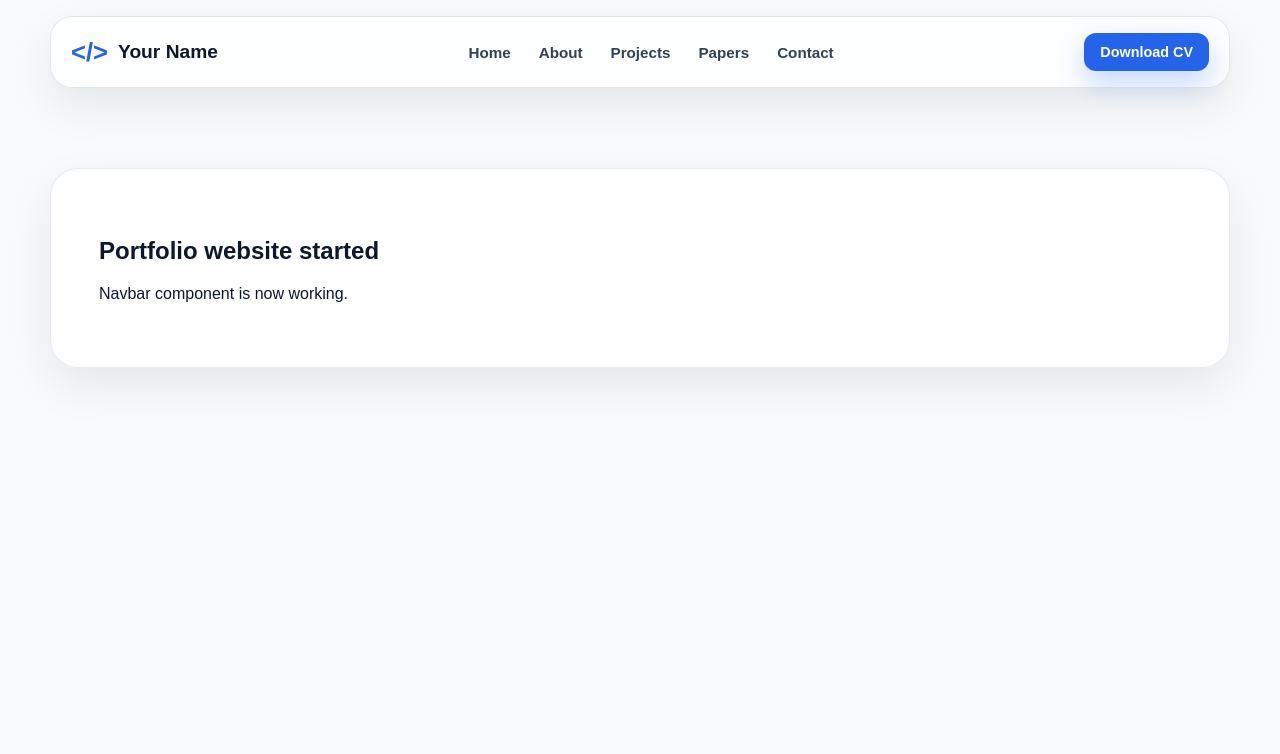
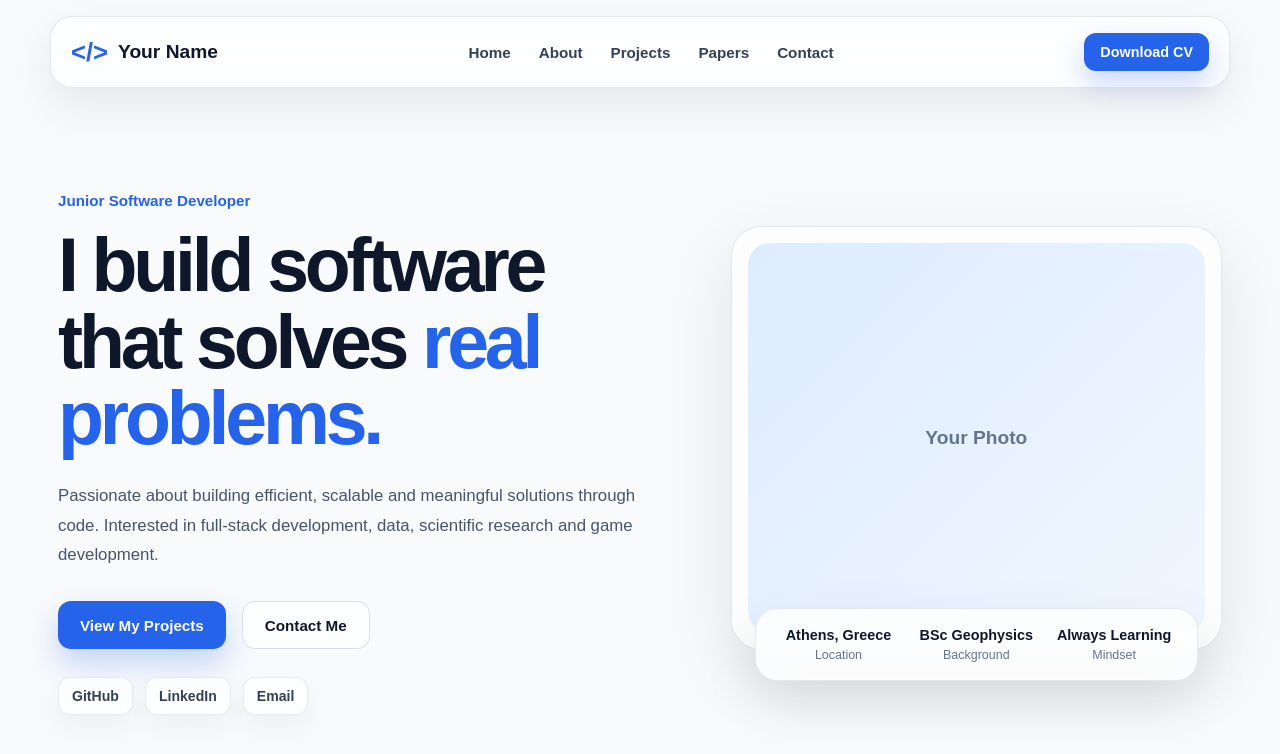
Before and after one commit to loukasdrosos/portfolio-website, a React (Vite) app: page / in a window 1280 px wide. Shown: the top 754 px of the page. Built offline with nearby package versions, Linux system fonts and the light colour scheme.

Commit message:
Add hero component

```diff
--- a/src/App.jsx
+++ b/src/App.jsx
@@ -1,4 +1,5 @@
 import Navbar from "./components/Navbar"
+import Hero from "./components/Hero"
 
 function App() {
   return (
@@ -6,10 +7,7 @@ function App() {
       <Navbar />
 
       <main>
-        <section id="home" className="temporary-section">
-          <h1>Portfolio website started</h1>
-          <p>Navbar component is now working.</p>
-        </section>
+        <Hero />
       </main>
     </div>
   )
--- /dev/null
+++ b/src/components/Hero.css
@@ -0,0 +1,213 @@
+.hero {
+  width: min(1180px, calc(100% - 32px));
+  margin: 72px auto 0;
+  padding: 32px 8px 64px;
+
+  display: grid;
+  grid-template-columns: 1.1fr 0.9fr;
+  align-items: center;
+  gap: 72px;
+}
+
+.hero-label {
+  margin: 0 0 18px;
+  color: #2563eb;
+  font-size: 0.95rem;
+  font-weight: 700;
+}
+
+.hero h1 {
+  max-width: 680px;
+  margin: 0;
+
+  color: #0f172a;
+  font-size: clamp(2.8rem, 6vw, 4.7rem);
+  line-height: 1.02;
+  letter-spacing: -0.055em;
+}
+
+.hero h1 span {
+  color: #2563eb;
+}
+
+.hero-description {
+  max-width: 620px;
+  margin: 24px 0 0;
+
+  color: #475569;
+  font-size: 1.05rem;
+  line-height: 1.75;
+}
+
+.hero-buttons {
+  display: flex;
+  gap: 16px;
+  margin-top: 32px;
+}
+
+.primary-button,
+.secondary-button {
+  display: inline-flex;
+  align-items: center;
+  justify-content: center;
+
+  min-height: 48px;
+  padding: 0 22px;
+
+  border-radius: 13px;
+  font-size: 0.95rem;
+  font-weight: 700;
+
+  transition: 0.2s ease;
+}
+
+.primary-button {
+  background: #2563eb;
+  color: white;
+  box-shadow: 0 14px 30px rgba(37, 99, 235, 0.25);
+}
+
+.primary-button:hover {
+  background: #1d4ed8;
+  transform: translateY(-2px);
+}
+
+.secondary-button {
+  background: rgba(255, 255, 255, 0.72);
+  color: #0f172a;
+  border: 1px solid rgba(148, 163, 184, 0.32);
+}
+
+.secondary-button:hover {
+  background: white;
+  transform: translateY(-2px);
+}
+
+.social-links {
+  display: flex;
+  gap: 12px;
+  margin-top: 28px;
+}
+
+.social-links a {
+  padding: 10px 13px;
+
+  background: rgba(255, 255, 255, 0.7);
+  border: 1px solid rgba(148, 163, 184, 0.22);
+  border-radius: 12px;
+
+  color: #334155;
+  font-size: 0.88rem;
+  font-weight: 700;
+
+  box-shadow: 0 12px 30px rgba(15, 23, 42, 0.05);
+}
+
+.social-links a:hover {
+  color: #2563eb;
+  background: white;
+}
+
+.hero-image-area {
+  position: relative;
+}
+
+.profile-card {
+  padding: 16px;
+
+  background: rgba(255, 255, 255, 0.65);
+  border: 1px solid rgba(148, 163, 184, 0.25);
+  border-radius: 30px;
+
+  backdrop-filter: blur(18px);
+  box-shadow: 0 24px 70px rgba(15, 23, 42, 0.1);
+}
+
+.profile-placeholder {
+  height: 390px;
+
+  display: grid;
+  place-items: center;
+
+  background:
+    linear-gradient(135deg, rgba(219, 234, 254, 0.95), rgba(239, 246, 255, 0.95));
+  border-radius: 22px;
+
+  color: #64748b;
+  font-size: 1.2rem;
+  font-weight: 800;
+}
+
+.hero-info-card {
+  width: calc(100% - 48px);
+  margin: -42px auto 0;
+  padding: 18px 20px;
+
+  position: relative;
+  z-index: 2;
+
+  display: grid;
+  grid-template-columns: repeat(3, 1fr);
+  gap: 12px;
+
+  background: rgba(255, 255, 255, 0.78);
+  border: 1px solid rgba(148, 163, 184, 0.22);
+  border-radius: 22px;
+
+  backdrop-filter: blur(18px);
+  box-shadow: 0 22px 55px rgba(15, 23, 42, 0.1);
+}
+
+.hero-info-card div {
+  text-align: center;
+}
+
+.hero-info-card strong {
+  display: block;
+  color: #0f172a;
+  font-size: 0.9rem;
+}
+
+.hero-info-card span {
+  display: block;
+  margin-top: 5px;
+  color: #64748b;
+  font-size: 0.78rem;
+}
+
+@media (max-width: 900px) {
+  .hero {
+    grid-template-columns: 1fr;
+    gap: 44px;
+    margin-top: 48px;
+  }
+
+  .hero-image-area {
+    max-width: 520px;
+  }
+}
+
+@media (max-width: 650px) {
+  .hero {
+    margin-top: 36px;
+  }
+
+  .hero-buttons {
+    flex-direction: column;
+    align-items: flex-start;
+  }
+
+  .social-links {
+    flex-wrap: wrap;
+  }
+
+  .profile-placeholder {
+    height: 300px;
+  }
+
+  .hero-info-card {
+    width: 100%;
+    margin-top: 16px;
+    grid-template-columns: 1fr;
+  }
+}
--- /dev/null
+++ b/src/components/Hero.jsx
@@ -0,0 +1,70 @@
+import './Hero.css'
+
+function Hero() {
+  return (
+    <section id="home" className="hero">
+      <div className="hero-content">
+        <p className="hero-label">Junior Software Developer</p>
+
+        <h1>
+          I build software that solves <span>real problems.</span>
+        </h1>
+
+        <p className="hero-description">
+          Passionate about building efficient, scalable and meaningful solutions
+          through code. Interested in full-stack development, data, scientific
+          research and game development.
+        </p>
+
+        <div className="hero-buttons">
+          <a href="#projects" className="primary-button">
+            View My Projects
+          </a>
+
+          <a href="#contact" className="secondary-button">
+            Contact Me
+          </a>
+        </div>
+
+        <div className="social-links">
+          <a href="https://github.com/yourusername" target="_blank">
+            GitHub
+          </a>
+          <a href="https://linkedin.com/in/yourusername" target="_blank">
+            LinkedIn
+          </a>
+          <a href="mailto:youremail@example.com">
+            Email
+          </a>
+        </div>
+      </div>
+
+      <div className="hero-image-area">
+        <div className="profile-card">
+          <div className="profile-placeholder">
+            Your Photo
+          </div>
+        </div>
+
+        <div className="hero-info-card">
+          <div>
+            <strong>Athens, Greece</strong>
+            <span>Location</span>
+          </div>
+
+          <div>
+            <strong>BSc Geophysics</strong>
+            <span>Background</span>
+          </div>
+
+          <div>
+            <strong>Always Learning</strong>
+            <span>Mindset</span>
+          </div>
+        </div>
+      </div>
+    </section>
+  )
+}
+
+export default Hero
```
